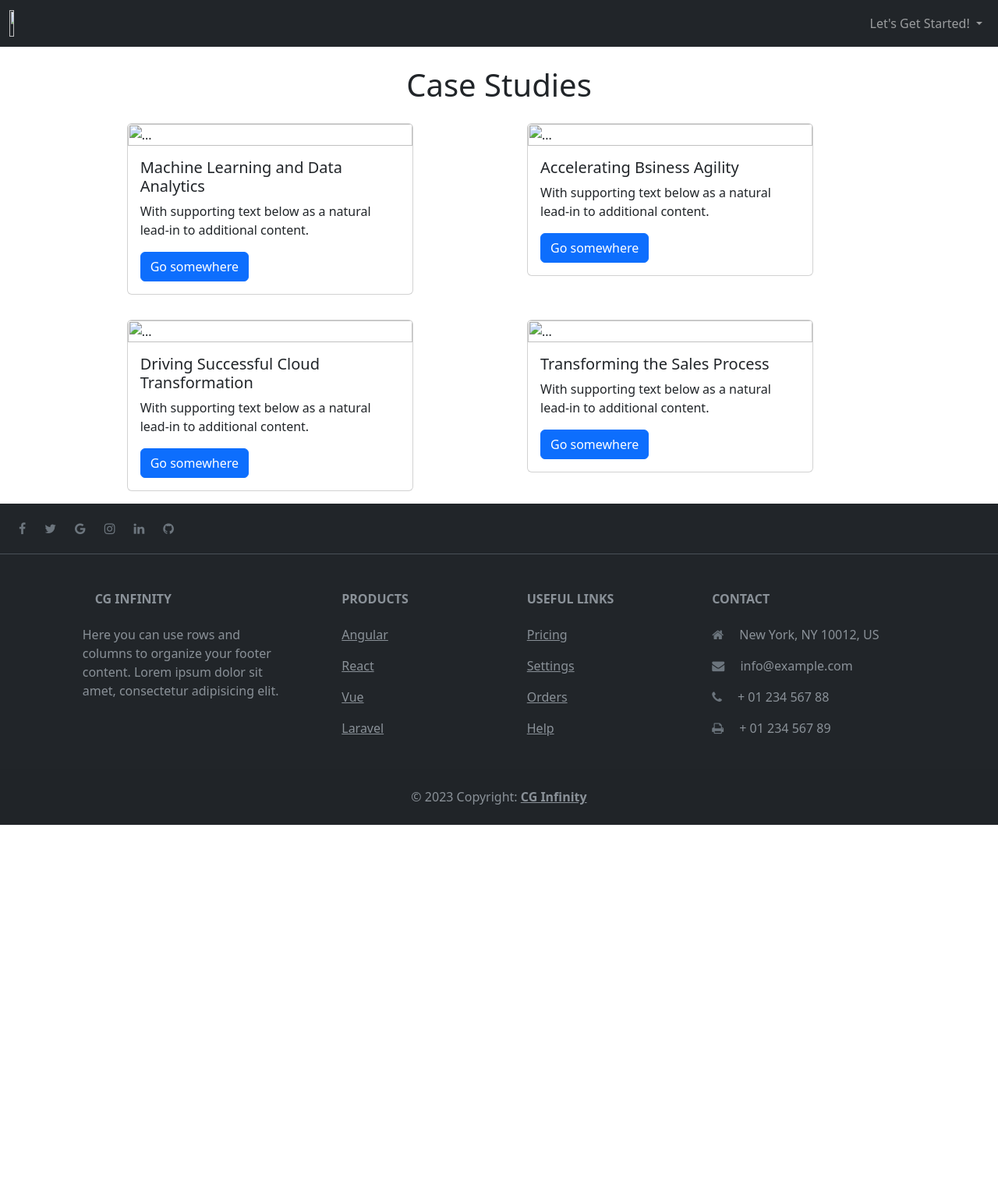
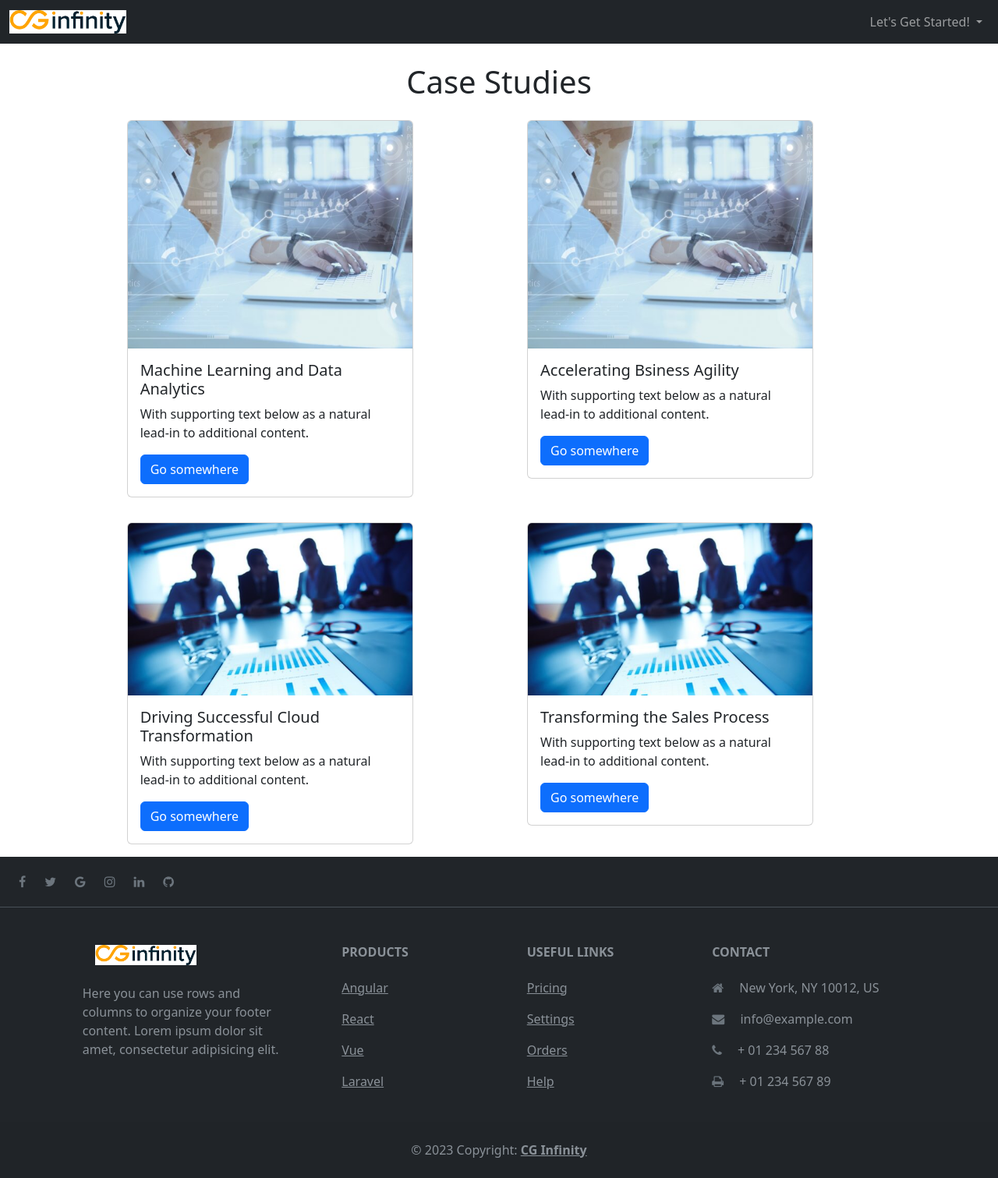
Before and after one commit to Sanchit192/CGinfinty_project, a plain HTML site: page index.html in a window 1280 px wide. Shown: the whole page at 78% size. Before the commit the page ends 1058 px from the top, so only its background shows below. Drawn offline with nearby package versions, Linux system fonts and the light colour scheme.

Commit message:
new files and changes

```diff
--- a/index.html
+++ b/index.html
@@ -22,7 +22,7 @@
         <nav class="navbar navbar-expand-lg bg-body  " data-bs-theme="dark">
             <div class="container-fluid">
               <a class="navbar-brand" href="#">
-                <img src="cglogo.png" alt="Logo" width="30%" height="24%" class="d-inline-block align-text-top">
+                <img src="media/cglogo.png" alt="Logo" width="30%" height="24%" class="d-inline-block align-text-top">
               </a>
               <div class=" align-text-right" id="navbarNavDropdown">
                 <ul class="navbar-nav">
@@ -47,7 +47,7 @@
             <div class="row" style="display: flex; justify-content: center; margin-bottom: 2em;">
               <div class="col-sm-5 mb-3 mb-sm-0">
                 <div class="card w-75">
-                  <img src="ml.jpg" class="card-img-top" alt="...">
+                  <img src="media/ml.jpg" class="card-img-top" alt="...">
                   <div class="card-body">
                     <h5 class="card-title">Machine Learning and Data Analytics</h5>
                     <p class="card-text">With supporting text below as a natural lead-in to additional content.</p>
@@ -57,7 +57,7 @@
               </div>
               <div class="col-sm-5">
                 <div class="card w-75">
-                  <img src="ml.jpg" class="card-img-top" alt="..." style="height: 100%;">
+                  <img src="media/ml.jpg" class="card-img-top" alt="..." style="height: 100%;">
                   <div class="card-body">
                     <h5 class="card-title">Accelerating Bsiness Agility</h5>
                     <p class="card-text">With supporting text below as a natural lead-in to additional content.</p>
@@ -72,7 +72,7 @@
             <div class="row" style="display: flex; justify-content: center; margin-bottom: 16px;">
               <div class="col-sm-5 mb-3 mb-sm-0">
                 <div class="card w-75">
-                  <img src="ba.jpg" class="card-img-top" alt="...">
+                  <img src="media/ba.jpg" class="card-img-top" alt="...">
                   <div class="card-body">
                     <h5 class="card-title">Driving Successful Cloud Transformation</h5>
                     <p class="card-text">With supporting text below as a natural lead-in to additional content.</p>
@@ -82,7 +82,7 @@
               </div>
               <div class="col-sm-5">
                 <div class="card w-75">
-                  <img src="ba.jpg" class="card-img-top" alt="...">
+                  <img src="media/ba.jpg" class="card-img-top" alt="...">
                   <div class="card-body">
                     <h5 class="card-title">Transforming the Sales Process</h5>
                     <p class="card-text">With supporting text below as a natural lead-in to additional content.</p>
@@ -136,7 +136,7 @@
                   <div class="col-md-3 col-lg-4 col-xl-3 mx-auto mb-4">
                     <!-- Content -->
                     <h6 class="text-uppercase fw-bold mb-4">
-            <i class="fa fa-gem me-3 text-secondary"></i>CG Infinity
+                      <i class="fa fa-gem me-3 text-secondary"></i><img src="media/cglogo.png" style="width: 50%;">
                     </h6>
                     <p>
                       Here you can use rows and columns to organize your footer content. Lorem ipsum
```
Also changed, not shown: Employee.html (+2 -2 lines), login.html (+3 -3 lines), register.html (+3 -3 lines), media/4059670.jpg (added), media/6300959.jpg (added), media/ba.jpg (added), media/cglogo.png (added), media/ml.jpg (added). Lines whose indentation alone changed are shown as unchanged.
